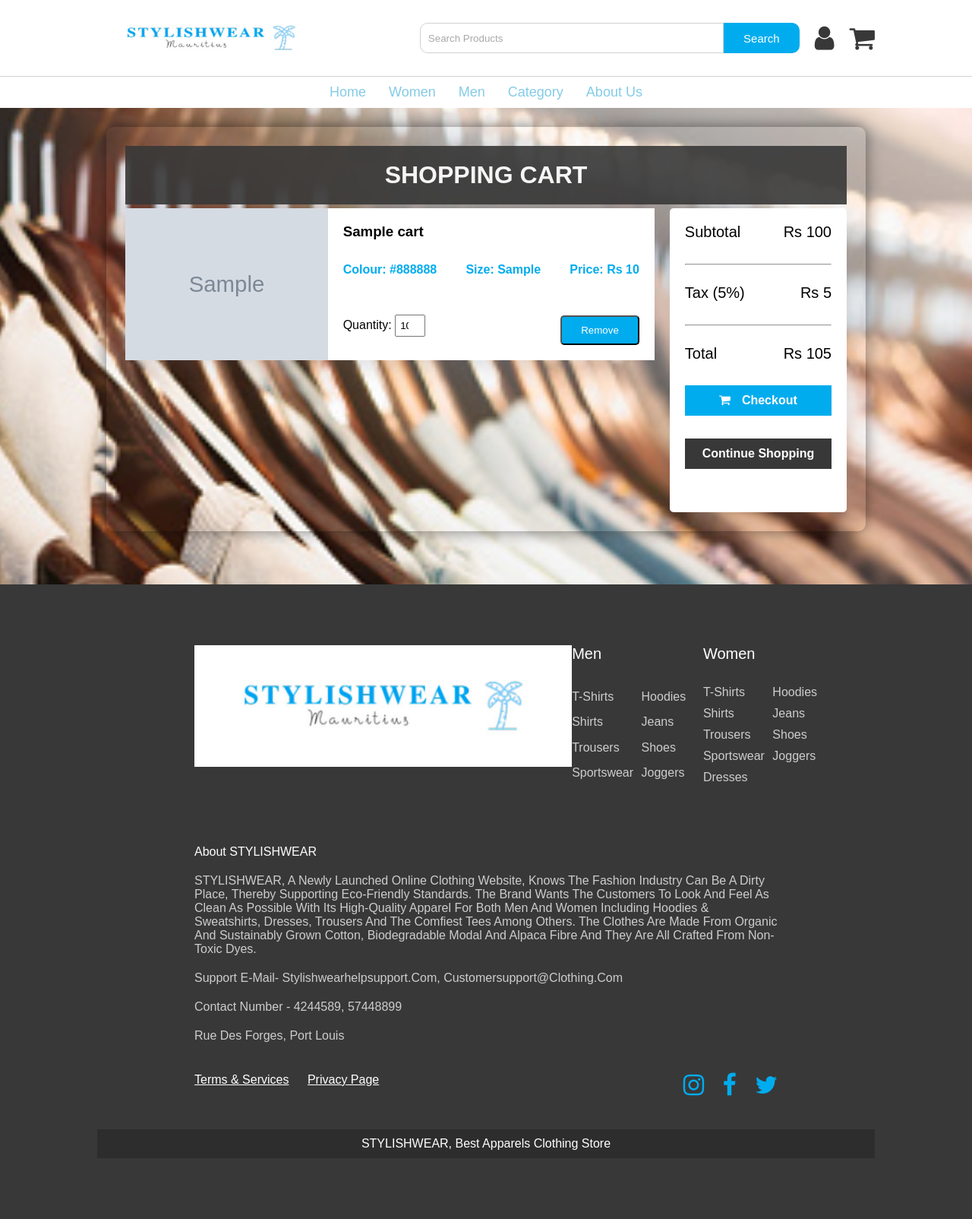
After one commit to kedhavp30/web-project, a PHP site: page /cart.php in a window 1280 px wide. The commit adds this page. Shown: the whole page at 76% size. Run offline with PHP 8.4, Linux system fonts and the light colour scheme; the visitor is signed in with stand-in values (Sample User, id 1); tables that the repository leaves empty or names only in its code hold one stand-in row (values such as "Sample post"); grey boxes marked "Sample" are stand-in pictures; some libraries are stand-ins or nearby versions.

Commit message:
cart php

```diff
--- /dev/null
+++ b/public/cart.php
@@ -0,0 +1,123 @@
+<?php
+	session_start();
+
+	require_once "includes/db_connect.php";
+	$conn->setAttribute(PDO::ATTR_ERRMODE, PDO::ERRMODE_EXCEPTION);
+
+	// Initialize empty array if it doens't exist yet
+	if (!isset($_SESSION["cart"])) {
+		$_SESSION["cart"] = array();
+	}
+
+	// Removing a product from cart
+	if ($_SERVER["REQUEST_METHOD"] == "POST") {
+
+		$conn->query("DELETE FROM cart
+									WHERE productId = {$_POST["productId"]}
+									AND size = {$conn->quote($_SESSION["cart"]["{$_POST["productId"]}"]["size"])}
+									AND colour = {$conn->quote($_SESSION["cart"]["{$_POST["productId"]}"]["colour"])}");
+
+		unset($_SESSION["cart"]["{$_POST["productId"]}"]);
+	}
+
+	// Registered users; retrieve cart items from db if not yet
+	if (isset($_SESSION["username"])) {
+		if (!$_SESSION["cart"]) {
+
+			$cartQuery = "SELECT cart.productId, size, colour, quantity, cart.unitPrice, cart.discount, prodName, picture
+										FROM cart INNER JOIN product ON cart.productId = product.productId
+										WHERE username = {$conn->quote($_SESSION["username"])};";
+
+			$cartQueryResult = $conn->query($cartQuery);
+
+			if ($cartQueryResult->rowCount()) {
+
+				forEach($cartQueryResult->fetchAll(PDO::FETCH_ASSOC) as $product) {
+					$_SESSION["cart"]["{$product["productId"]}"] = array("size"=>"{$product["size"]}",
+																															 "colour"=>"{$product["colour"]}",
+																															 "quantity"=>"{$product["quantity"]}",
+																															 "unitPrice"=>"{$product["unitPrice"]}",
+																															 "discount"=>"{$product["discount"]}",
+																															 "prodName"=>"{$product["prodName"]}",
+																															 "picture"=>"{$product["picture"]}");
+				}
+			}
+		}
+	}
+?>
+
+<!DOCTYPE html>
+<html lang="en">
+	<head>
+			<meta charset="UTF-8">
+			<title>Shopping Cart</title>
+
+   	 	<link rel="stylesheet" href="http://maxcdn.bootstrapcdn.com/font-awesome/4.2.0/css/font-awesome.min.css">
+
+			<link rel="stylesheet" href="css/cart.css">
+	</head>
+	<body>
+
+			<nav class="mynavbar"></nav>
+
+			<div class="wrapper">
+			<h1>Shopping Cart</h1>
+			<div class="project">
+				<div class="shop">
+
+					<?php
+						$subTotal = 0;
+
+						// Display cart items
+						foreach($_SESSION["cart"] as $productId => $product) {
+							$subTotal += ($product["unitPrice"] * $product["quantity"]);
+
+							echo "<div class='box'>";
+							echo "<img src='img/{$product["picture"]}'>";
+							echo "<div class='content'>";
+							echo "<h3>{$product["prodName"]}</h3>";
+							echo "<h4><span class='product-colour'>Colour: {$product["colour"]}</span><span class='product-size'>Size: {$product["size"]}</span>Price: Rs {$product["unitPrice"]}</h4>";
+							echo "<p class='unit'>Quantity: <input type='number' name='quantity' value='{$product["quantity"]}' max='100' min='1'></p>";
+							echo "<form action='{$_SERVER["PHP_SELF"]}' method='POST'>
+										<input type='text' hidden name='productId' value='{$productId}'>
+										<input type='submit' class='btn-area' value='Remove'>
+										</form>";
+							echo "</div>";
+							echo "</div>";
+						}
+
+						$tax = $subTotal * 0.05;
+						$total = $subTotal + $tax;
+
+						// Cart empty
+						if (!$_SESSION["cart"]) {
+							echo "<div class='box'>";
+							echo "<div class='content'>";
+							echo "<h3 style='text-align: center;'>Cart Empty</h3>";
+							echo "</div>";
+							echo "</div>";
+						}
+					?>
+
+				</div>
+				<div class="right-bar">
+					<div <?php if (!$_SESSION["cart"]) echo "hidden"; ?>>
+						<p><span>Subtotal</span> <span class="subtotal">Rs <?php echo $subTotal; ?></span></p>
+						<hr>
+						<p><span>Tax (5%)</span> <span class="tax">Rs <?php echo $tax; ?></span></p>
+						<hr>
+						<p><span>Total</span> <span class="total">Rs <?php echo $total; ?></span></p>
+						<a href="checkout.php" class="checkout-link"><i class="fa fa-shopping-cart"></i>Checkout</a>
+					</div>
+					<a href="searchproduct.php" class="shop-link">Continue Shopping</a>
+				</div>
+			</div>
+		</div>
+
+		<footer></footer>
+
+		<script src="js/nav.js"></script>
+		<script src="js/footer.js"></script>
+
+	</body>
+</html>
--- a/public/css/cart.css
+++ b/public/css/cart.css
@@ -85,7 +85,7 @@ body {
 
 .btn-area:hover {
 	transition: 0.5s;
-  background-color: black;
+  background-color: #383838;
 }
 
 .unit input {
@@ -163,7 +163,7 @@ body {
     margin-bottom: 20px;
   }
 
-  .btn2 {
+  input[type="submit"] {
     display: none;
   }
 
```
Also changed, not shown: public/cart.html (deleted, +0 -65 lines).
